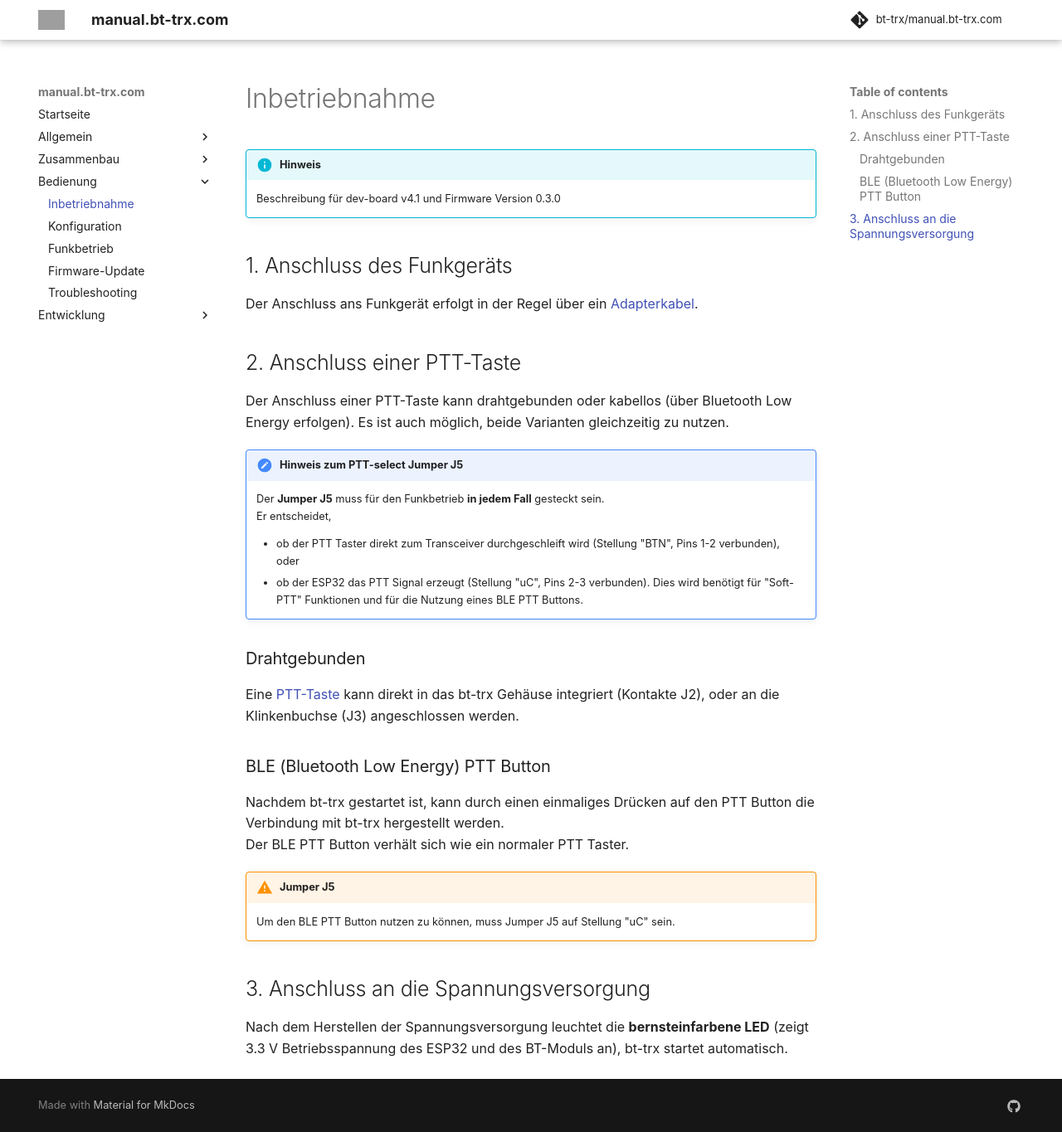
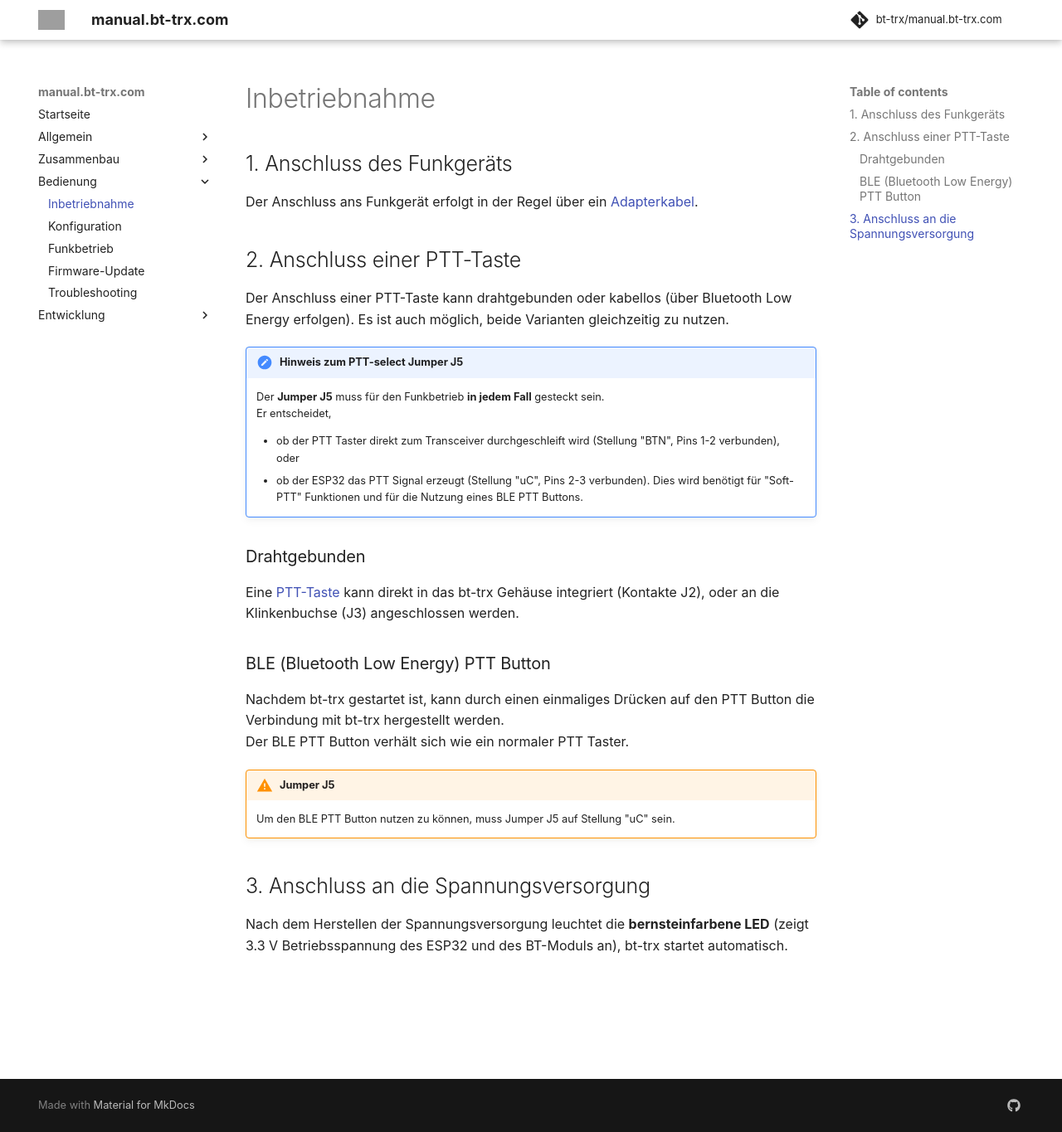
Before and after one commit to bt-trx/manual.bt-trx.com, an MkDocs documentation site: the page built from docs/30_Bedienung/Inbetriebnahme.md, in a window 1280 px wide and 1365 px high. Shown: the whole window at 83% size. Built offline with MkDocs 1.6.1 and Material for MkDocs 9.7.7, drawn with Linux system fonts in a browser that asks for light colours; comment, search, counter and statistics services are not loaded; grey boxes are pictures that could not be loaded.

Commit message:
Update der Versionsnummern

```diff
--- a/docs/30_Bedienung/Inbetriebnahme.md
+++ b/docs/30_Bedienung/Inbetriebnahme.md
@@ -1,7 +1,4 @@
 # Inbetriebnahme
-
-!!! info "Hinweis"
-    Beschreibung für dev-board v4.1 und Firmware Version 0.3.0
 
 ## 1. Anschluss des Funkgeräts
 
```
Also changed, not shown: docs/10_Allgemein/Kompatibilitätsliste.md (+1 -1 lines).
